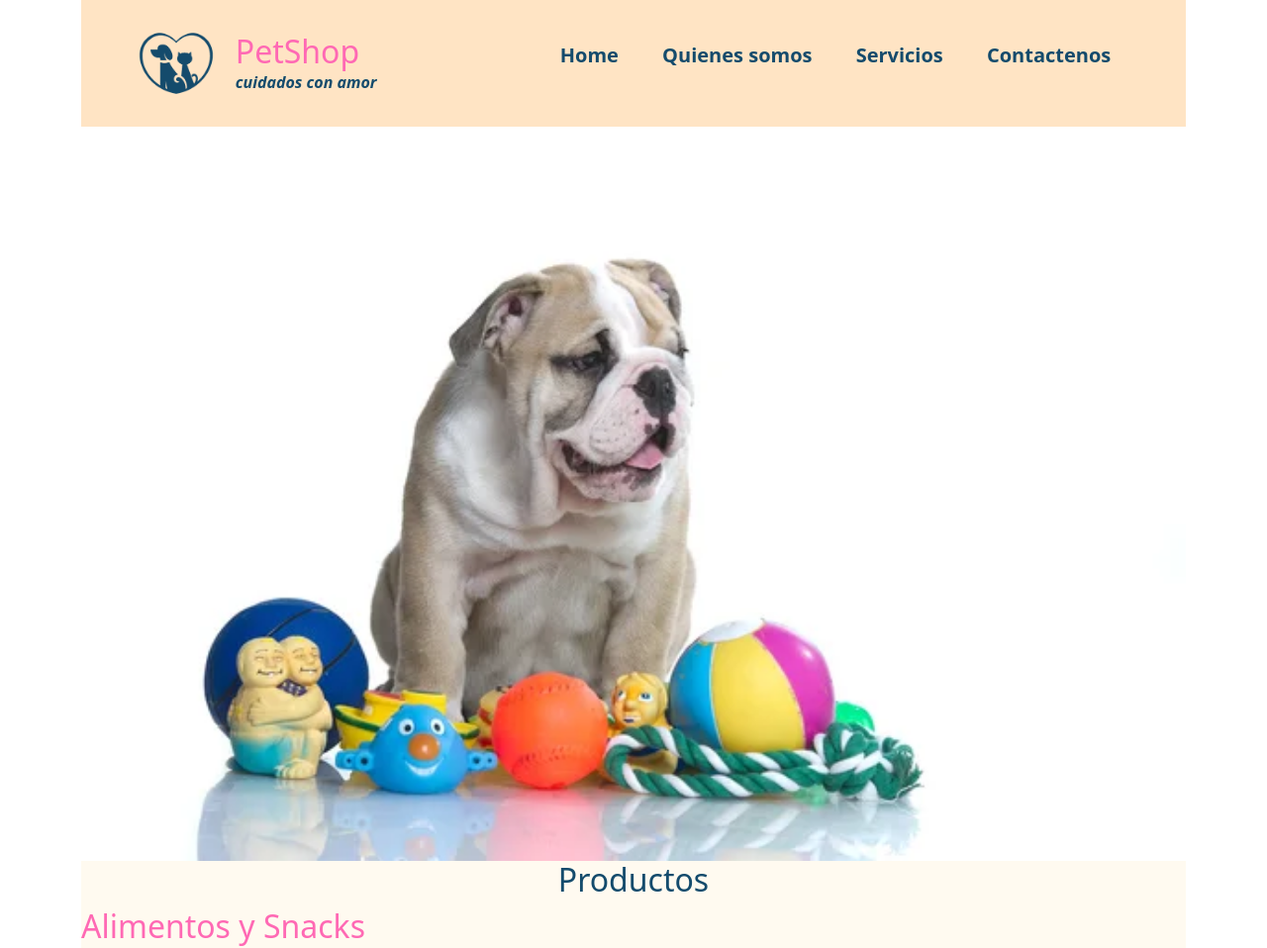
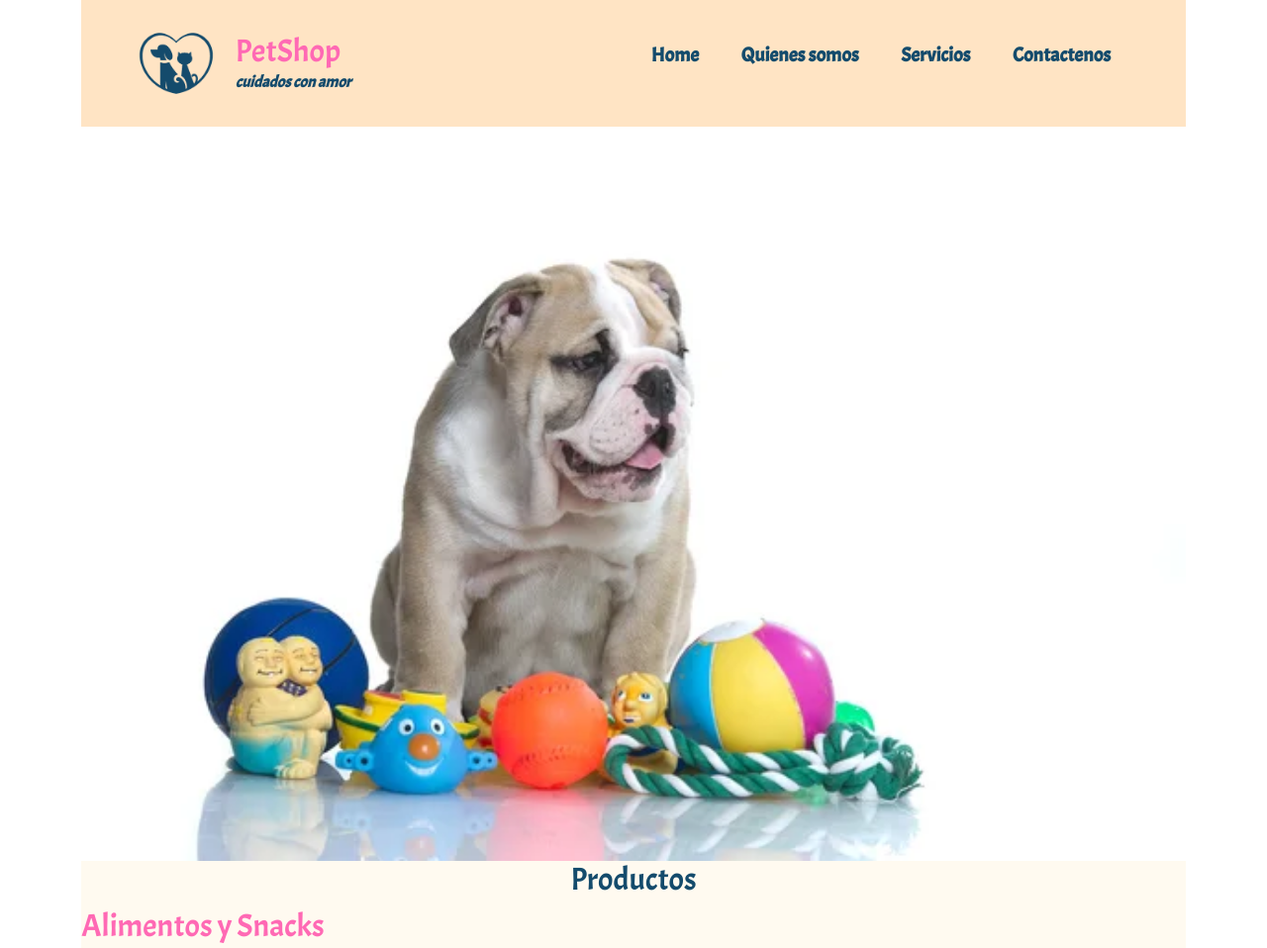
Before and after one commit to Lucyjim07/PF-Jimenez-Mejia, a website: page pages/productos.html in a window 1280 px wide. Shown: the top 958 px of the page at 99% size. Drawn offline with nearby package versions, Linux system fonts and the light colour scheme.

Commit message:
Aplicación de fuente a titulos

```diff
--- a/scss/componentes/_footer.scss
+++ b/scss/componentes/_footer.scss
@@ -1,4 +1,5 @@
 footer {
+    font-family: $fuente_acme;
     display: flex;
     background-color: $color_terciario;
     padding: 50px;
--- a/scss/componentes/_nav.scss
+++ b/scss/componentes/_nav.scss
@@ -1,4 +1,5 @@
 nav {
+    font-family: $fuente_acme;
     display: flex;
     align-items: center;
     justify-content: space-between;
--- a/scss/estilo.scss
+++ b/scss/estilo.scss
@@ -6,6 +6,7 @@
 
 @import "variables/variables";
 @import "variables/mixins";
+@import "variables/fuente";
 @import "componentes/panelInformativo";
 @import "componentes/nav";
 @import "componentes/footer";
@@ -143,6 +144,10 @@ img {
     @include vertical-align-auto;
 }
 
+h1, h2, h3, h4, h5, h6 {
+    font-family: $fuente_acme;
+}
+
 /* media query para tablet */
 @media only screen and (max-width: 767px) {
     .container {
--- /dev/null
+++ b/scss/variables/_fuente.scss
@@ -0,0 +1,4 @@
+@font-face {
+    font-family: Acme;
+    src: url('../fuente/Acme-Regular.ttf');
+}
--- a/scss/variables/_variables.scss
+++ b/scss/variables/_variables.scss
@@ -4,3 +4,5 @@ $color_terciario: #f5f5dc;
 $color_marca: #144b6c;
 $color_contenedor: #fffaf0;
 $color_auxiliar: #dcdcdc;
+
+$fuente_acme: Acme;
```
Also changed, not shown: css/estilo.css, fuente/Acme-Regular.ttf (added).
